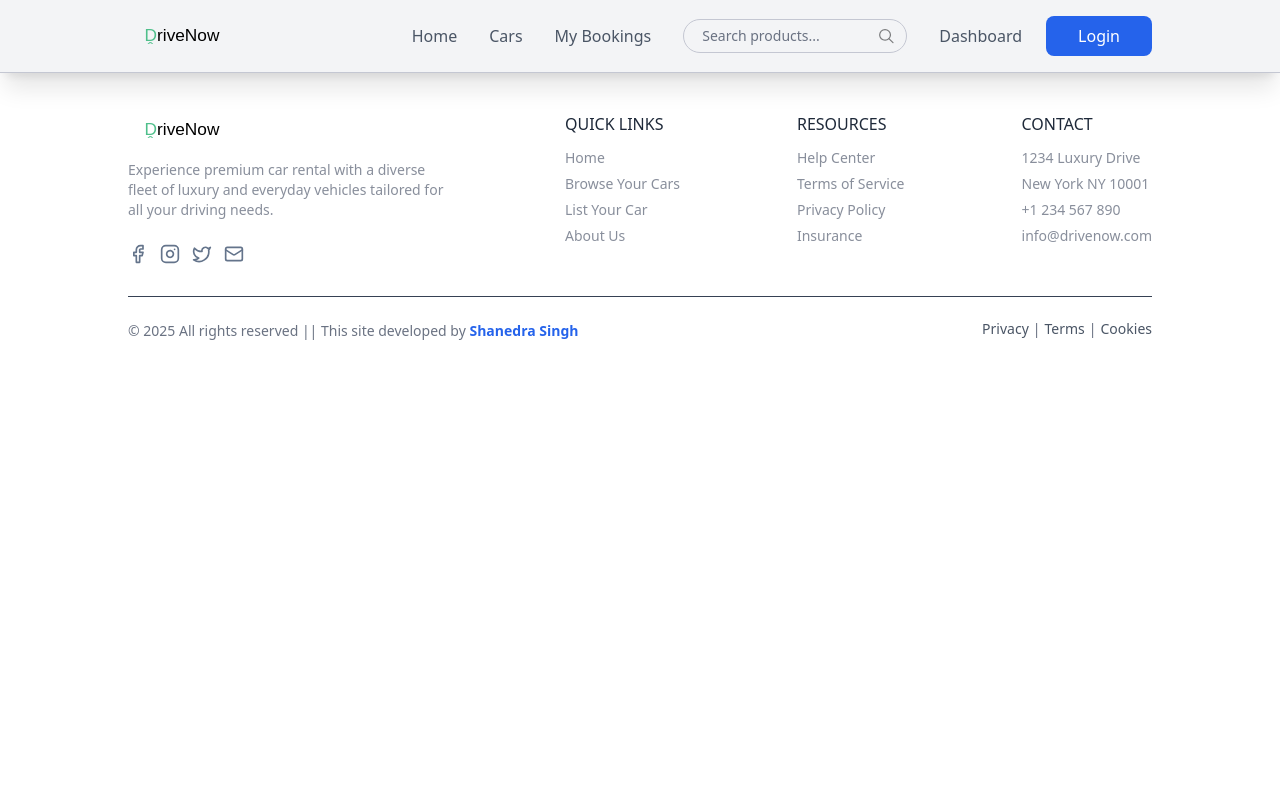
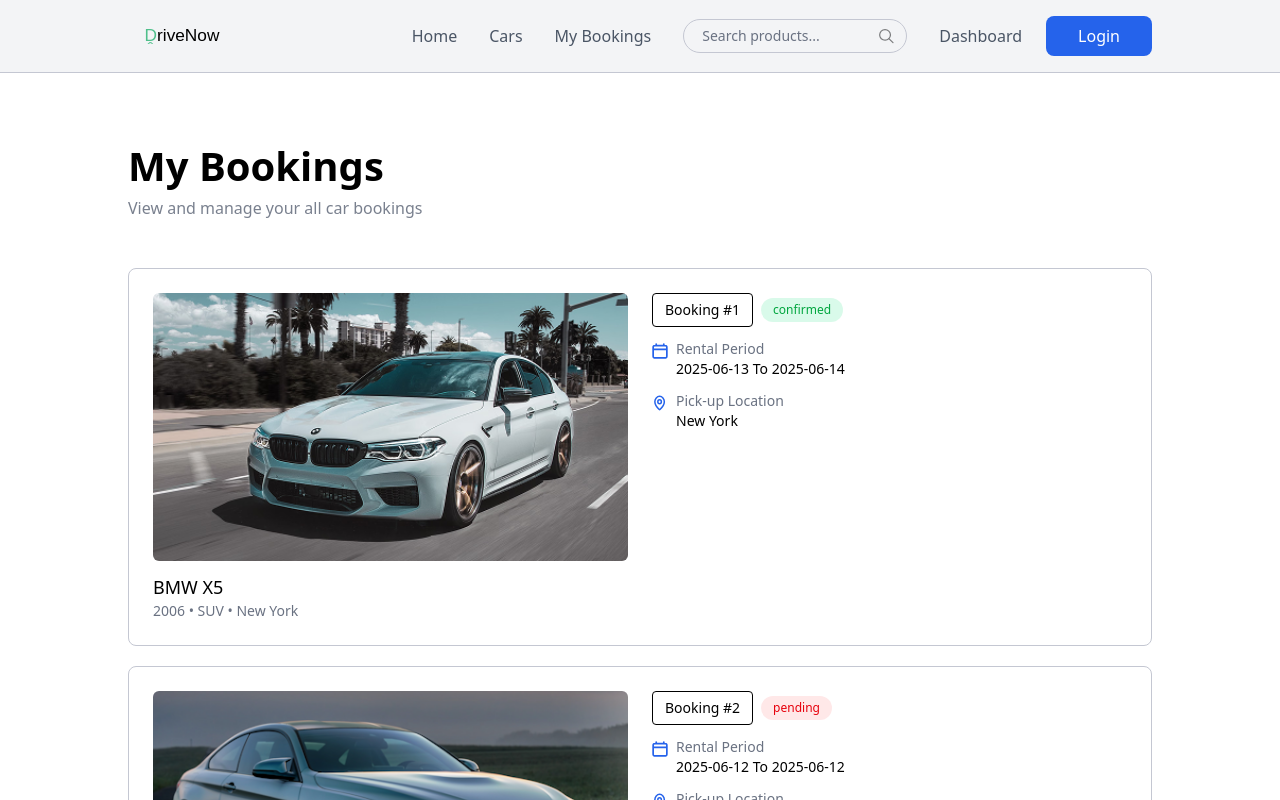
Before and after one commit to shanedrasingh05/DriveNow, a React (Vite) app in the folder client/: page /my-bookings in a window 1280 px wide. Shown: the top 800 px of the page. Built offline with nearby package versions, Linux system fonts and the light colour scheme.

Commit message:
add file

```diff
--- a/client/src/components/Navbar.jsx
+++ b/client/src/components/Navbar.jsx
@@ -13,7 +13,7 @@
       <div
         className={`fixed top-0 left-0 w-full z-50 bg-gray-100 border-b border-borderColor
           flex items-center justify-between px-6 py-4 sm:px-16 lg:px-24 xl:px-32
-          text-gray-600 transition-all duration-300 shadow-xl`}
+          text-gray-600 transition-all duration-300 `}
       >
         {/* Logo */}
         <Link to="/">
--- a/client/src/pages/Cars.jsx
+++ b/client/src/pages/Cars.jsx
@@ -1,11 +1,65 @@
-import React from 'react'
+import React, { useState } from "react";
+import Title from "../components/Title";
+import { assets, dummyCarData } from "../assets/assets";
+import CarCard from "../components/CarCard";
 
 const Cars = () => {
+  const [input, setInput] = useState("");
+
   return (
     <div>
+      <div className="flex flex-col items-center py-20 bg-light max-md:px-4">
+        {/* Title Section */}
+        <Title
+          title="Available Cars"
+          subTitle="Browse our selection of premium vehicles available for your next adventure."
+        />
 
+        {/* Search Bar */}
+        <div className="flex items-center bg-white px-4 mt-6 max-w-140 w-full h-12 rounded-full shadow-[0_10px_25px_-8px_rgba(0,0,0,0.1)]">
+          {/* Search Icon */}
+          <img
+            src={assets.search_icon}
+            alt="Search"
+            className="w-4.5 h-4.5 mr-2"
+          />
+
+          {/* Input Field */}
+          <input
+            onChange={(e) => setInput(e.target.value)}
+            value={input}
+            type="text"
+            placeholder="Search by make, model, or features"
+            className="w-full h-full outline-none text-gray-500 placeholder:text-gray-400 bg-transparent"
+          />
+
+          {/* Filter Icon */}
+          <img
+            src={assets.filter_icon}
+            alt="Filter"
+            className="w-4.5 h-4.5 ml-2"
+          />
+        </div>
+      </div>
+
+      <div className="px-6 md:px-16 lg:px-24 xl:px-32 mt-10">
+        <p className="text-sm md:text-base font-bold text-gray-600 xl:px-20 max-w-7xl mx-auto mb-6 flex items-center gap-2 rounded-2xl">
+          <span className="text-blue-600 font-semibold">
+            {dummyCarData.length}
+          </span>{" "}
+          Cars available for your next ride
+        </p>
+
+        <div className="grid grid-cols-1 sm:grid-cols-2 lg:grid-cols-3 gap-8  mt-4 lg:px-20 wax-w-7xl mx-auto">
+          {dummyCarData.map((car, index) => (
+            <div key={index}>
+              <CarCard car={car} />
+            </div>
+          ))}
+        </div>
+      </div>
     </div>
-  )
-}
+  );
+};
 
-export default Cars
+export default Cars;
--- a/client/src/pages/MyBookings.jsx
+++ b/client/src/pages/MyBookings.jsx
@@ -1,11 +1,111 @@
-import React from 'react'
+import React, { useEffect, useState } from 'react'
+import { assets, dummyMyBookingsData } from '../assets/assets'
+import Title from '../components/Title'
 
 const MyBookings = () => {
+
+  const [booking, setBooking] = useState([])
+
+  const fetchMyBookings = async () => {
+    setBooking(dummyMyBookingsData)
+  }
+
+  useEffect(() => {
+    fetchMyBookings()
+  }, [])
+
   return (
-    <div>
+    <div className="px-6 md:px-16 lg:px-24 xl:px-32 2xl:px-48 mt-16 text-sm max-w-7xl">
+      <Title
+        title="My Bookings"
+        subTitle="View and manage your all car bookings"
+        align="left"
+      />
 
+      <div>
+        {booking.map((booking, index) => (
+          <div
+            key={index}
+            className="grid grid-cols-1 md:grid-cols-4 gap-6 p-6 border border-borderColor rounded-lg mt-5 first:mt-12"
+          >
+            {/* car image + info */}
+
+            <div className="md:col-span-2">
+              <div className="rounded-md overflow-hidden mb-3">
+                <img
+                  src={booking.car.image}
+                  alt=""
+                  className="w-full h-auto aspect-video object-cover"
+                />
+              </div>
+
+              <p className="text-lg font-medium mt-2">
+                {booking.car.brand} {booking.car.model}
+              </p>
+
+              <p className="text-gray-500">
+                {booking.car.year} • {booking.car.category} •{" "}
+                {booking.car.location}
+              </p>
+            </div>
+
+            {/* booking info */}
+
+            <div className="md:col-span-2">
+              <div className="flex items-center gap-2">
+                <p className="px-3 py-1.5 border bg-light rounded">
+                  Booking #{index + 1}
+                </p>
+
+                <p
+                  className={`px-3 py-1 text-xs rounded-full ${
+                    booking.status === "confirmed"
+                      ? "bg-green-400/15 text-green-600"
+                      : "bg-red-400/15 text-red-600"
+                  }`}
+                >
+                  {booking.status}
+                </p>
+              </div>
+
+              <div className='flex items-start gap-2 mt-3'>
+                <img
+                  src={assets.calendar_icon_colored}
+                  alt=""
+                  className="w-4 h-4 mt-1"
+                />
+                <div>
+                  <p className='text-gray-500'>Rental Period</p>
+                  <p>
+                    {booking.pickupDate.split("T")[0]} To{" "}
+                    {booking.returnDate.split("T")[0]}{" "}
+                  </p>
+                </div>
+              </div>
+
+
+              <div className='flex items-start gap-2 mt-3'>
+                <img
+                  src={assets.location_icon_colored}
+                  alt=""
+                  className="w-4 h-4 mt-1"
+                />
+                <div>
+                  <p className='text-gray-500'>Pick-up Location</p>
+                  <p>{booking.car.location}</p>
+                </div>
+              </div>
+            </div>
+
+            {/* booking price */}
+
+
+
+          </div>
+        ))}
+      </div>
     </div>
-  )
+  );
 }
 
 export default MyBookings
```
